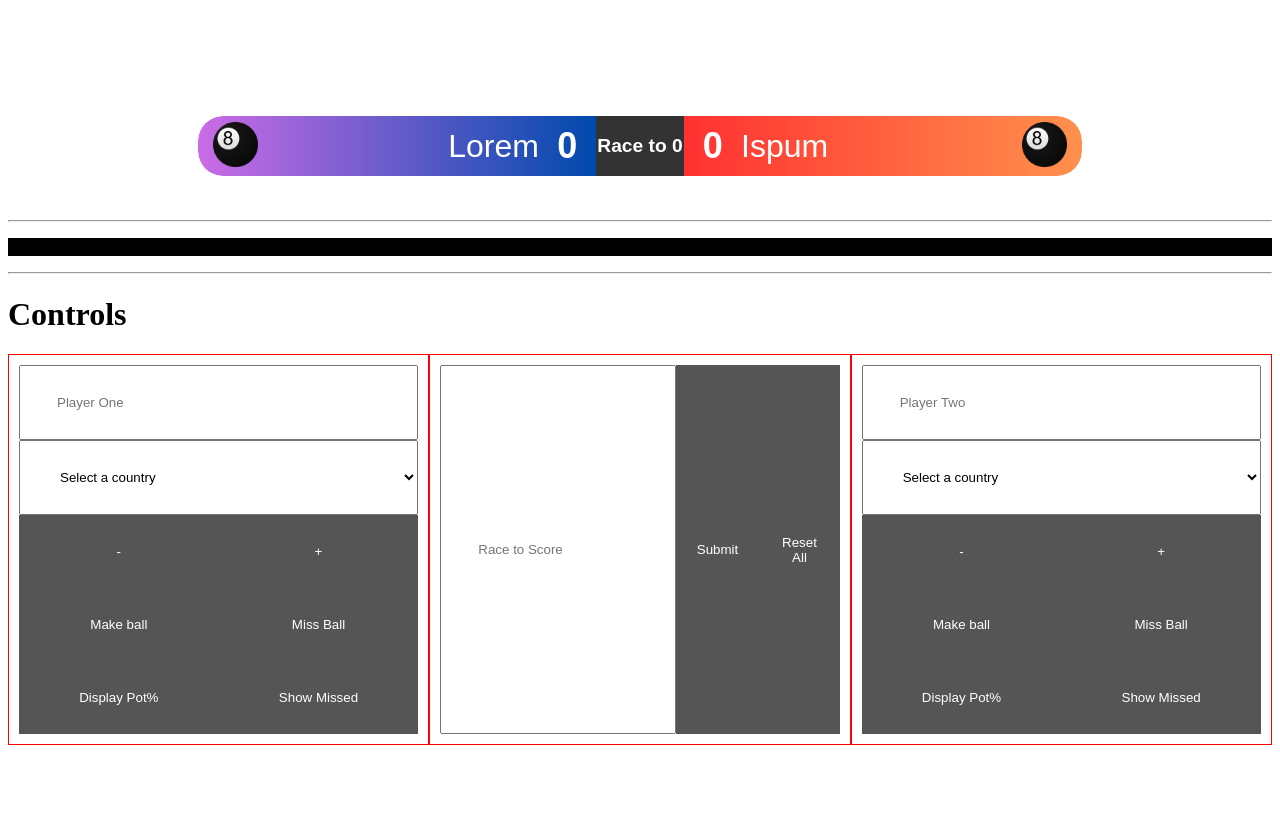
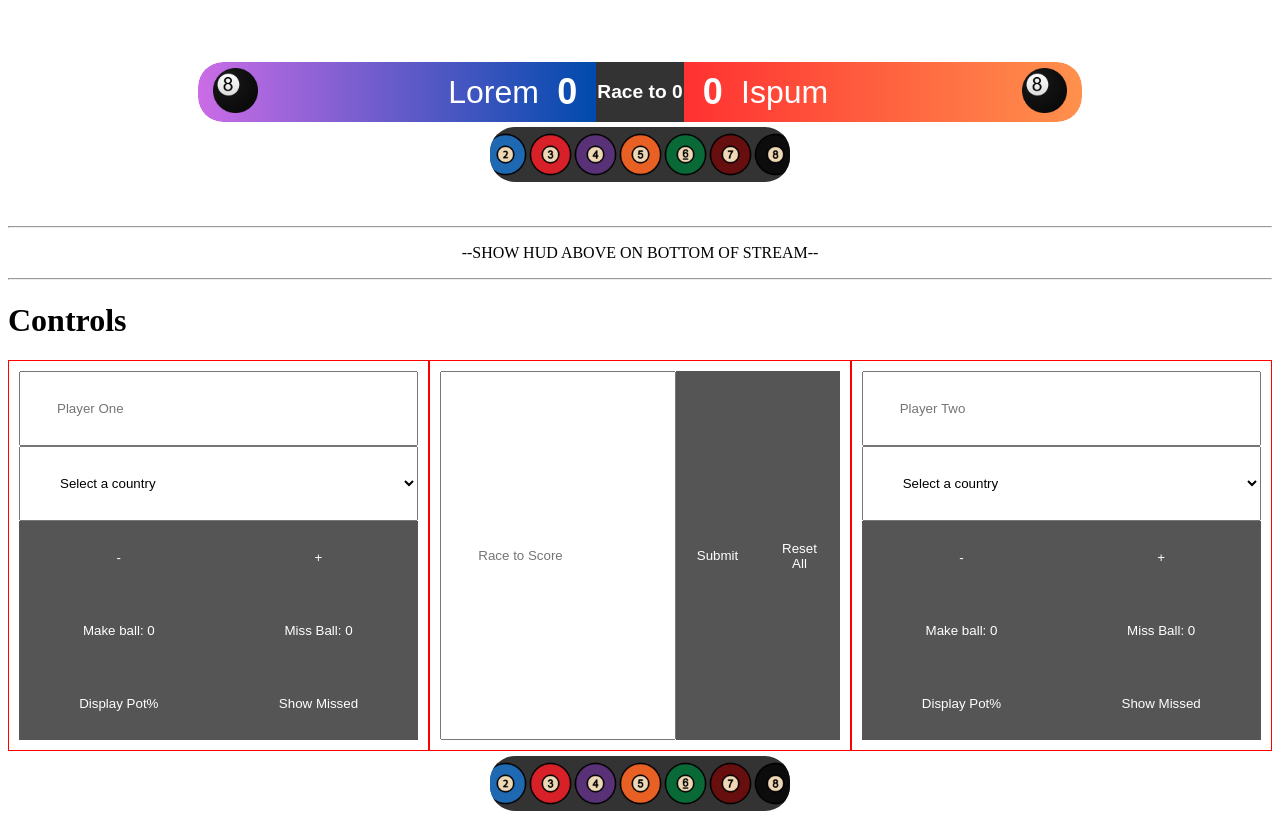
Before and after one commit to RJRico17/smartpool, a website: page view/index.html in a window 1280 px wide. Drawn offline with Linux system fonts and the light colour scheme; files that its build step writes are made by us from their sources.

Commit message:
added ball backdro, help from ai, will clean up soon

```diff
--- a/app.js
+++ b/app.js
@@ -4,7 +4,7 @@ app.use(express.static('public'));
 app.use(express.static('view'));
 app.use(express.urlencoded({extended: true}));
 
-const PORT = 3000;
+const PORT = 4000;
 
 app.listen(PORT, (req,res) => {
     console.log(`Server is running at http://localhost:${PORT}`);
--- a/public/css/styles.css
+++ b/public/css/styles.css
@@ -127,7 +127,7 @@ select {
 
 /* CHATGPT REFORMED CSS */
 
- /* SCOREBUG CSS */
+/* SCOREBUG CSS */
 
 /* Common styles for text alignment, font, and color */
 .backbar {
@@ -140,10 +140,25 @@ select {
     display: flex;
     justify-content: center;
 }
-
+.ballbackbar {
+    border-radius: 25px;
+    overflow: hidden;
+    margin: 5px auto 0px auto;
+    width: 23%;
+    display: flex;
+    justify-content: center;
+    background-color: #333;
+    padding: 5px;
+}
+.ballbackbar > img:hover {
+    opacity: 70%;
+}
+.hidden {
+    visibility: hidden;
+  }
 #control-line {
     text-align: center;
-    background-color: black;
+    background-color: white;
 }
 
 .raceto {
--- a/view/index.html
+++ b/view/index.html
@@ -9,7 +9,6 @@
     <title>Pool Scorebug</title>
 </head>
 <body>
-    <br><br><br>
     <div class="playerinfo">
         <div class="p1info" id="p1info">
             <p><span id="p1statistic">Test</span></p>
@@ -33,6 +32,17 @@
             <div class="playertwoflag"><span id="p2flag"><img src="img/none.png" width="45px" height="45px"></span></div>
         </div>
     </div>
+    <div class="ballbackbar">
+        <img src="img/numberBalls/one.png" id="one-copy" class="ball" width="45px" height="45px">
+<img src="img/numberBalls/two.png" id="two-copy" class="ball" width="45px" height="45px">
+<img src="img/numberBalls/three.png" id="three-copy" class="ball" width="45px" height="45px">
+<img src="img/numberBalls/four.png" id="four-copy" class="ball" width="45px" height="45px">
+<img src="img/numberBalls/five.png" id="five-copy" class="ball" width="45px" height="45px">
+<img src="img/numberBalls/six.png" id="six-copy" class="ball" width="45px" height="45px">
+<img src="img/numberBalls/seven.png" id="seven-copy" class="ball" width="45px" height="45px">
+<img src="img/numberBalls/eight.png" id="eight-copy" class="ball" width="45px" height="45px">
+<img src="img/numberBalls/nine.png" id="nine-copy" class="ball" width="45px" height="45px">
+    </div>
 
     <br><br><hr><p id="control-line">--SHOW HUD ABOVE ON BOTTOM OF STREAM--</p><hr>
     <h1>Controls</h1>
@@ -52,7 +62,7 @@
             <option value="vietnam">Vietnam</option>
         </select><br>
         <button id="p1sub">-</button><button id="p1add">+</button><br>
-        <button id="p1make">Make ball</button><button id="p1miss">Miss Ball</button><br>
+        <button id="p1make">Make ball: <span id="p1mades">0</span></button><button id="p1miss">Miss Ball: <span id="p1missed">0</span></button><br>
         <button id="p1pot">Display Pot%</button><button id="p1missed">Show Missed</button><br>
         </div>
         <div class="neutralcontrol">
@@ -75,9 +85,20 @@
             <option value="vietnam">Vietnam</option>
         </select><br>
         <button id="p2sub">-</button><button id="p2add">+</button><br>
-        <button id="p2make">Make ball</button><button id="p2miss">Miss Ball</button><br>
+        <button id="p2make">Make ball: <span id="p2mades">0</span></button><button id="p2miss">Miss Ball: <span id="p2missed">0</span></button><br>
         <button id="p2pot">Display Pot%</button><button id="p2missed">Show Missed</button><br>
         </div>
     </div>
+    <div class="ballbackbar">
+        <img src="img/numberBalls/one.png" id="one" class="ball" width="45px" height="45px">
+<img src="img/numberBalls/two.png" id="two" class="ball" width="45px" height="45px">
+<img src="img/numberBalls/three.png" id="three" class="ball" width="45px" height="45px">
+<img src="img/numberBalls/four.png" id="four" class="ball" width="45px" height="45px">
+<img src="img/numberBalls/five.png" id="five" class="ball" width="45px" height="45px">
+<img src="img/numberBalls/six.png" id="six" class="ball" width="45px" height="45px">
+<img src="img/numberBalls/seven.png" id="seven" class="ball" width="45px" height="45px">
+<img src="img/numberBalls/eight.png" id="eight" class="ball" width="45px" height="45px">
+<img src="img/numberBalls/nine.png" id="nine" class="ball" width="45px" height="45px">
+    </div>
 </body>
 </html>
--- a/view/script.js
+++ b/view/script.js
@@ -100,10 +100,20 @@ document.querySelector("#p2add").onclick = () => updateScore("p2", 1);
 function trackAttempt(player, made) {
     if (player === "p1") {
         p1attempt++;
-        if (made) p1make++;
+        if (made) {
+            p1make++
+            document.querySelector("#p1mades").innerHTML = p1make.toString();
+            return;
+        }
+        document.querySelector("#p1missed").innerHTML = p1attempt.toString();
     } else {
         p2attempt++;
-        if (made) p2make++;
+        if (made) {
+            p2make++;
+            document.querySelector("#p2mades").innerHTML = p2make.toString();
+            return;
+        }
+        document.querySelector("#p2missed").innerHTML = p2attempt.toString();
     }
 }
 
@@ -122,7 +132,7 @@ document.querySelector("#p1pot").onclick = function () {
     document.querySelector("#p1info").classList.toggle("p1infoshow");
 };
 document.querySelector("#p1missed").onclick = function () {
-    document.querySelector("#p1statistic").innerHTML = "Missed Balls: " +  (p1attempt - p1make);
+    document.querySelector("#p1statistic").innerHTML = "Missed Balls: " +  (p1attempt - p1make).toString();
     document.querySelector("#p1info").classList.toggle("p1infoshow");
 };
 document.querySelector("#p2pot").onclick = function () {
@@ -133,3 +143,13 @@ document.querySelector("#p2missed").onclick = function () {
     document.querySelector("#p2statistic").innerHTML = "Missed Balls: " +  (p2attempt - p2make);
     document.querySelector("#p2info").classList.toggle("p2infoshow");
 };
+// Select all the balls by their class name
+const balls = document.querySelectorAll('.ball');
+
+// Add a click event listener to each ball
+balls.forEach(ball => {
+  ball.addEventListener('click', () => {
+    // Add the 'hidden' class to the clicked ball to make it disappear
+    ball.classList.add('hidden');
+  });
+});
```
Also changed, not shown: view/img/numberBalls/eight.png (added), view/img/numberBalls/five.png (added), view/img/numberBalls/four.png (added), view/img/numberBalls/nine.png (added), view/img/numberBalls/one.png (added), view/img/numberBalls/seven.png (added), view/img/numberBalls/six.png (added), view/img/numberBalls/three.png (added), view/img/numberBalls/two.png (added).
